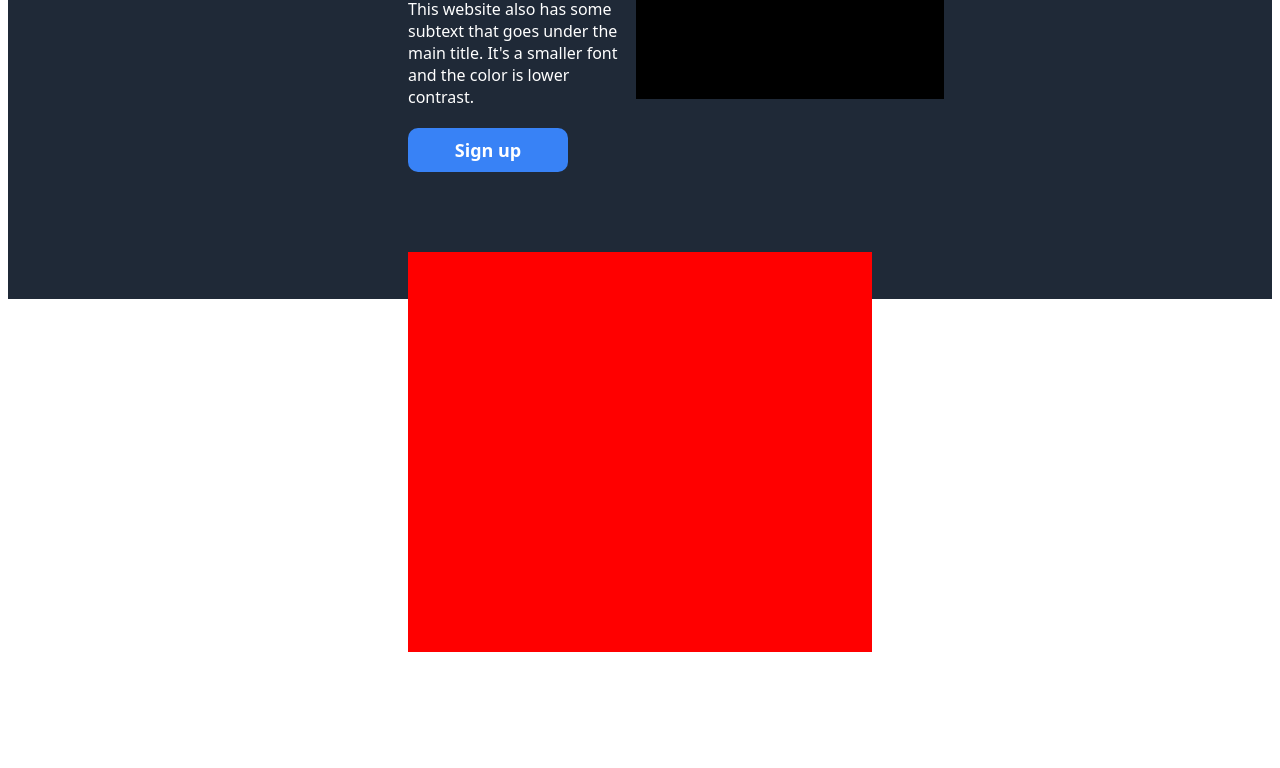
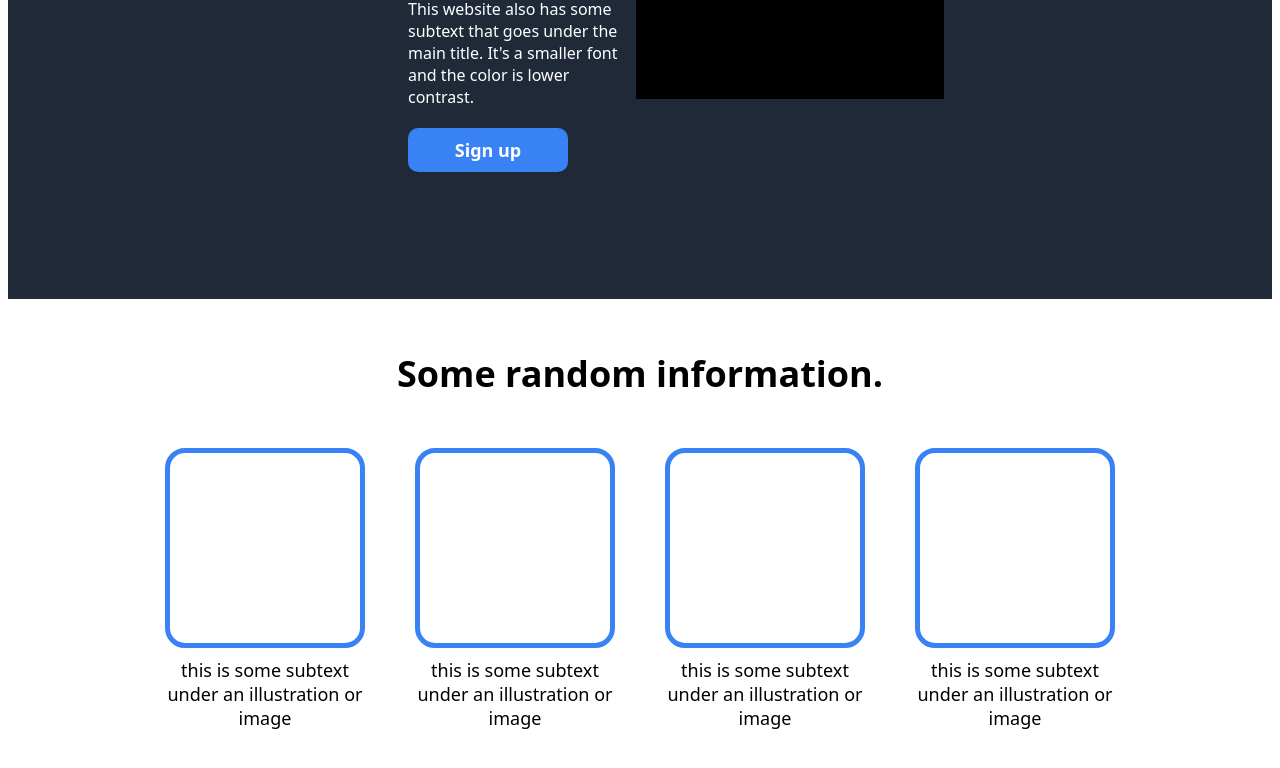
Before and after one commit to raandae-web/CSSProject, a plain HTML site: page index.html in a window 1280 px wide. Shown: the part 454-1222 px from the top of the page. Before the commit the page ends 1106 px from the top, so only its background shows below. Drawn offline with Linux system fonts and the light colour scheme.

Commit message:
Finished 2nd second of project.
Top was def the hardest part. The rest SHOULD be a breeze-ish.

```diff
--- a/index.html
+++ b/index.html
@@ -23,7 +23,33 @@
     </div>
     <div class="pl">This is a placeholder for an image</div>
     </div>
-    <div class="bl"></div>
+    </div>
+
+<div class="container3">
+    <div class="rando">Some random information.</div>
+        <div class="s-subcontainer">
+        <div class="subcontainer2">
+         <div class="info"></div>
+         <div class="text">this is some subtext under an illustration or image</div>
+        </div>
+        <div class="subcontainer3">
+            <div class="info"></div>
+            <div class="text">this is some subtext under an illustration or image</div>
+            </div>
+        <div class="subcontainer4">
+            <div class="info"></div>
+            <div class="text">this is some subtext under an illustration or image</div>
+        </div>
+        <div class="subcontainer5">
+            <div class="info"></div>
+            <div class="text">this is some subtext under an illustration or image</div>
+        </div>
+        </div>
+ </div>
+
+
+
+</div>
 
 
 
--- a/style.css
+++ b/style.css
@@ -78,7 +78,49 @@ button{
 
 }
 
-.bl{
-  padding: 200px;
-  background-color: red;
+.info{
+    height: 190px;
+    width: 190px;
+    border-radius: 20px;
+    border:5px solid #3882F6;
+
+
+
+
+
 }
+
+.rando{
+    text-align: center;
+    font-size: 36px;
+    font-weight: 900;
+}
+
+.text{
+    font-size: 18px;
+    max-width: 200px;
+    text-align: center;
+}
+
+.container3{
+    display: flex;
+    flex-direction: column;
+    gap: 50px;
+    padding-top: 50px;
+    padding-bottom: 100px;
+
+}
+
+.subcontainer2, .subcontainer3, .subcontainer4, .subcontainer5{
+    display: flex;
+    flex-direction: column;
+    align-items: center;
+    gap: 10px;
+}
+
+.s-subcontainer{
+    display: flex;
+    justify-content: center;
+    gap: 50px;
+
+}
```
